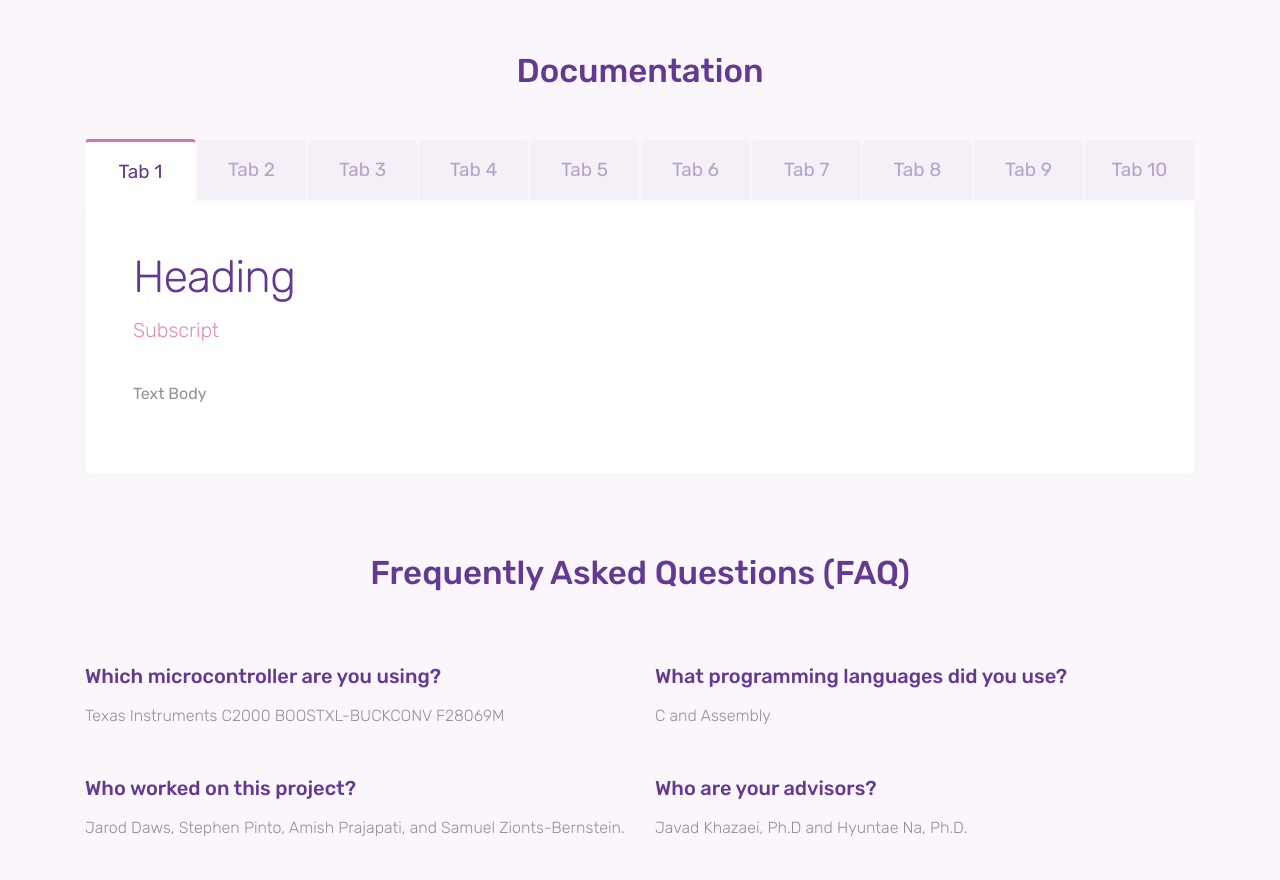
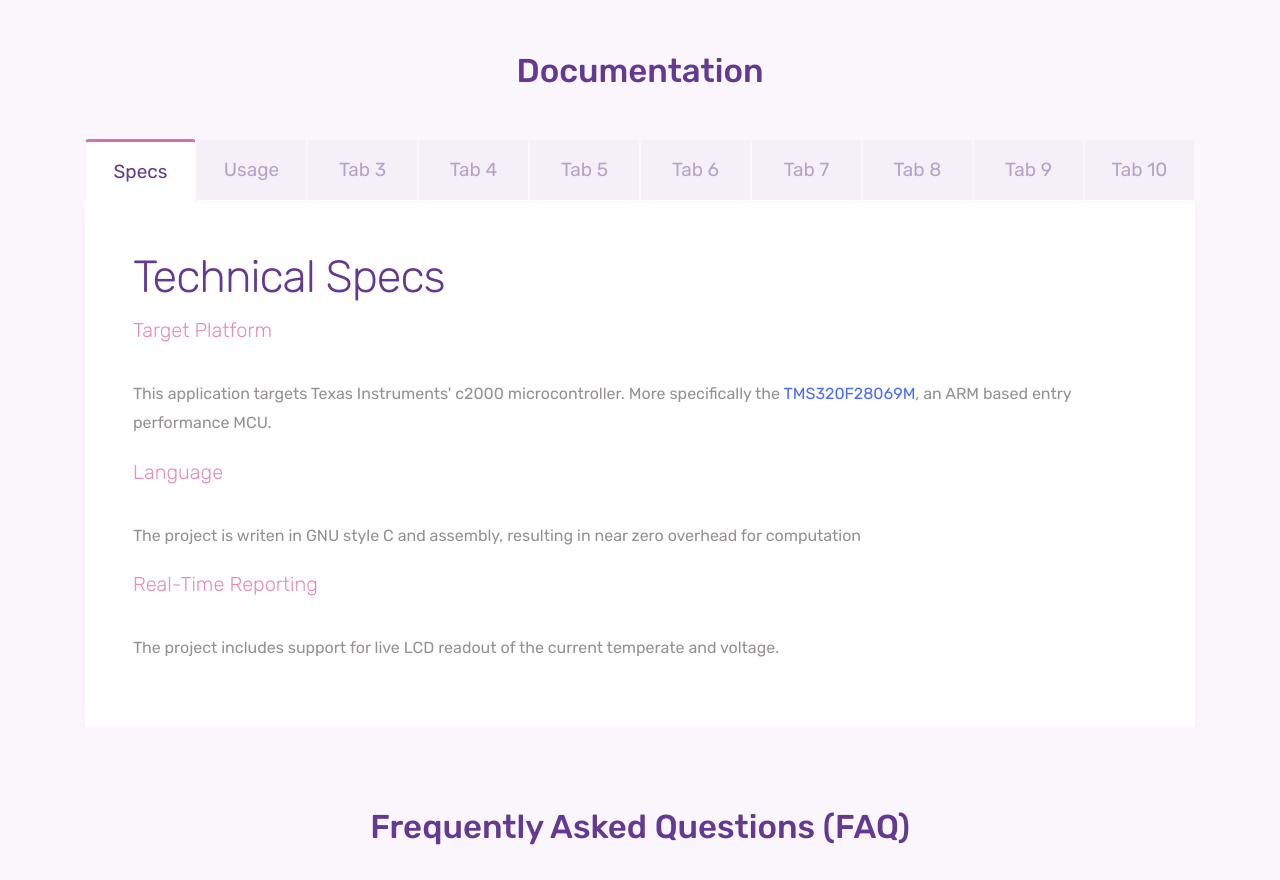
Before and after one commit to amishpr/Masonic-Village-Battery-Storage, a plain HTML site: page Website/index.html in a window 1280 px wide. Shown: the part 1920-2800 px from the top of the page. Drawn offline with Linux system fonts and the light colour scheme.

Commit message:
Added Usage and Specs documentation.

```diff
--- a/Website/index.html
+++ b/Website/index.html
@@ -60,7 +60,7 @@
 <header class="bg-gradient" id="home">
     <div class="container mt-5">
         <h1>Masonic Village Battery Storage Project</h1>
-        <p class="tagline">A real-time operating system that regulates the conversion of solar energy to AC energy.</p>
+        <p class="tagline">A real-time application that regulates the conversion of solar energy to AC energy.</p>
     </div>
     <div class="img-holder mt-3"><img src="images/sun-solar-panel-logo.png" alt="phone" class="img-fluid"
                                       id="main-image"></div>
@@ -136,10 +136,10 @@
 
             <ul class="nav nav-tabs nav-justified" role="tablist">
                 <li class="nav-item">
-                    <a class="nav-link active" data-toggle="tab" href="#tab1">Tab 1</a>
+                    <a class="nav-link active" data-toggle="tab" href="#tab1">Specs</a>
                 </li>
                 <li class="nav-item">
-                    <a class="nav-link" data-toggle="tab" href="#tab2">Tab 2</a>
+                    <a class="nav-link" data-toggle="tab" href="#tab2">Usage</a>
                 </li>
                 <li class="nav-item">
                     <a class="nav-link" data-toggle="tab" href="#tab3">Tab 3</a>
@@ -170,18 +170,28 @@
                 <div class="tab-pane fade show active" id="tab1">
                     <div class="d-flex flex-column flex-lg-row">
                         <div>
-                            <h2>Heading</h2>
-                            <p class="lead"> Subscript </p>
-                            <p>Text Body</p>
+                            <h2>Technical Specs</h2>
+                            <p class="lead"> Target Platform </p>
+                            <p>This application targets Texas Instruments' c2000 microcontroller. More specifically the <a href="https://www.ti.com/product/TMS320F28069M">TMS320F28069M</a>, an ARM based entry performance MCU.</p>
+
+                            <p class="lead"> Language </p>
+                            <p>The project is writen in GNU style C and assembly, resulting in near zero overhead for computation</p>
+
+                            <p class="lead"> Real-Time Reporting</p>
+                            <p>The project includes support for live LCD readout of the current temperate and voltage.</p>
                         </div>
                     </div>
                 </div>
                 <div class="tab-pane fade" id="tab2">
                     <div class="d-flex flex-column flex-lg-row">
                         <div>
-                            <h2>Heading</h2>
-                            <p class="lead"> Subscript </p>
-                            <p>Text Body</p>
+                            <h2>Usage</h2>
+                            <p class="lead"> Building and Deployment </p>
+                            <p>The project requires Code Composer Studio, available <a href="https://www.ti.com/tool/ccstudio">here</a> as a free download, to build and deploy.</p>
+                                <p>1.   Import the project from the src directory into the IDE.</p>
+                                <p>2.   Setup the XDS100v2 connection to the controller.</p>
+                                <p>3.   Plugin the controller and click build. Make sure you have your build settings set to wipe flash sectors beforehand.</p>
+                            <p>That's it, after the flash the programm will now run upon the devices startup. The Blue LED should blink at regular intervals to indicat the interupts are being processed.</p>
                         </div>
                     </div>
                 </div>
```
